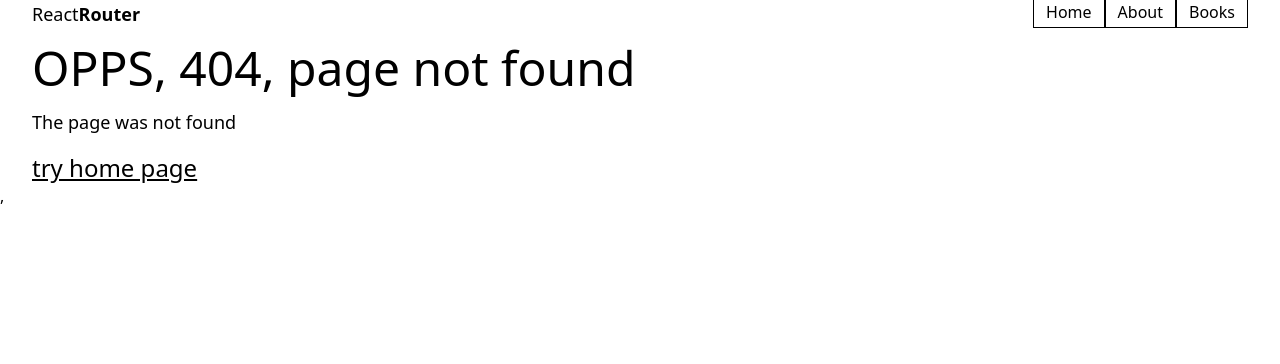
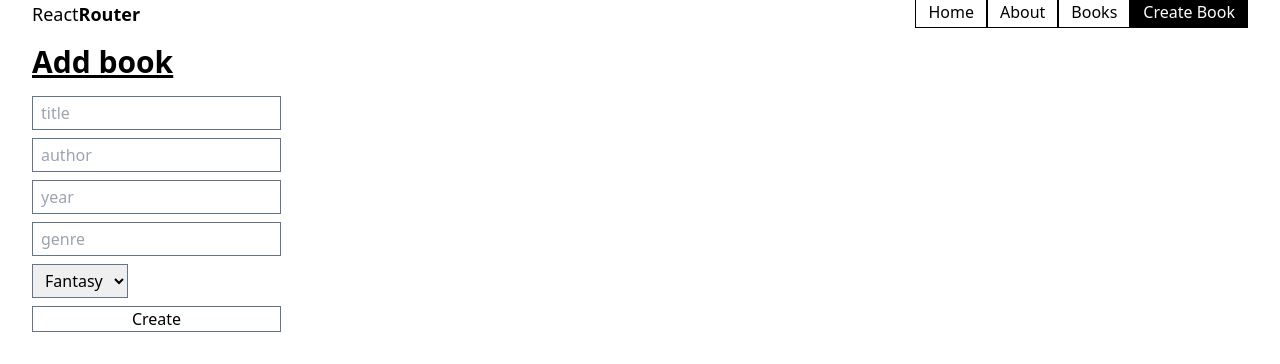
Before and after one commit to MariusCodeAcademy/feu8_10_react_router_tailwind, a React (Vite) app: page /add-book in a window 1280 px wide. Before the commit this address had no page. Shown: the top 364 px of the page. Built offline with nearby package versions, Linux system fonts and the light colour scheme.

Commit message:
form empty

```diff
--- a/src/App.jsx
+++ b/src/App.jsx
@@ -3,9 +3,10 @@ import HomePage from './pages/HomePage';
 import Header from './components/layout/Header';
 import { Routes, Route } from 'react-router-dom';
 import NotFoundPage from './pages/NotFoundPage';
-import BooksPage from './pages/BooksPage';
+// import BooksPage from './pages/BooksPage';
 import SingleBookPage from './pages/SingleBookPage';
 import BookPageWithSearch from './pages/BookPageWithSearch';
+import AddBookPage from './pages/AddBookPage';
 
 export default function App() {
   return (
@@ -16,6 +17,7 @@ export default function App() {
         <Route path="/about" element={<AboutPage />} />
         <Route path="/books" element={<BookPageWithSearch />} />
         <Route path="/books/:bookId" element={<SingleBookPage />} />
+        <Route path="/add-book" element={<AddBookPage />} />
         <Route path="*" element={<NotFoundPage />} />
       </Routes>
     </div>
--- a/src/components/layout/Header.jsx
+++ b/src/components/layout/Header.jsx
@@ -25,6 +25,12 @@ export default function Header() {
           >
             Books
           </NavLink>
+          <NavLink
+            to="/add-book"
+            className="border hover:bg-slate-200 border-black  px-3 py-1"
+          >
+            Create Book
+          </NavLink>
         </nav>
       </div>
     </header>
--- a/src/main.jsx
+++ b/src/main.jsx
@@ -9,7 +9,7 @@ import { BrowserRouter } from 'react-router-dom';
 ReactDOM.createRoot(document.getElementById('root')).render(
   // <React.StrictMode>
   <BrowserRouter>
-    <App />,
+    <App />
   </BrowserRouter>,
   // </React.StrictMode>,
 );
--- /dev/null
+++ b/src/pages/AddBookPage.jsx
@@ -0,0 +1,64 @@
+import React from 'react';
+
+/*
+{
+    "id": 1,
+    "title": "The Catcher in the Rye",
+    "author": "J.D. Salinger",
+    "year": 1951,
+    "genre": "Bildungsroman",
+    "category": "Fantasy"
+  },
+*/
+
+export default function AddBookPage() {
+  return (
+    <div className="container">
+      <h1 className="text-3xl font-bold underline pb-4">Add book</h1>
+
+      <form className="grid gap-2 justify-start">
+        <div>
+          <input
+            className="block py-1 px-2 border border-slate-500 "
+            type="text"
+            placeholder="title"
+          />
+        </div>
+        <div>
+          <input
+            className="block py-1 px-2 border border-slate-500"
+            type="text"
+            placeholder="author"
+          />
+        </div>
+        <div>
+          <input
+            className="block py-1 px-2 border border-slate-500"
+            type="text"
+            placeholder="year"
+          />
+        </div>
+        <div>
+          <input
+            className="block py-1 px-2 border border-slate-500"
+            type="text"
+            placeholder="genre"
+          />
+        </div>
+        <div>
+          <select
+            className="block py-1 px-2 border border-slate-500"
+            name="category"
+          >
+            <option value="Fantasy">Fantasy</option>
+            <option value="Fiction">Fiction</option>
+            <option value="Reality">Reality</option>
+          </select>
+        </div>
+        <button className="border border-slate-500" type="submit">
+          Create
+        </button>
+      </form>
+    </div>
+  );
+}
```
